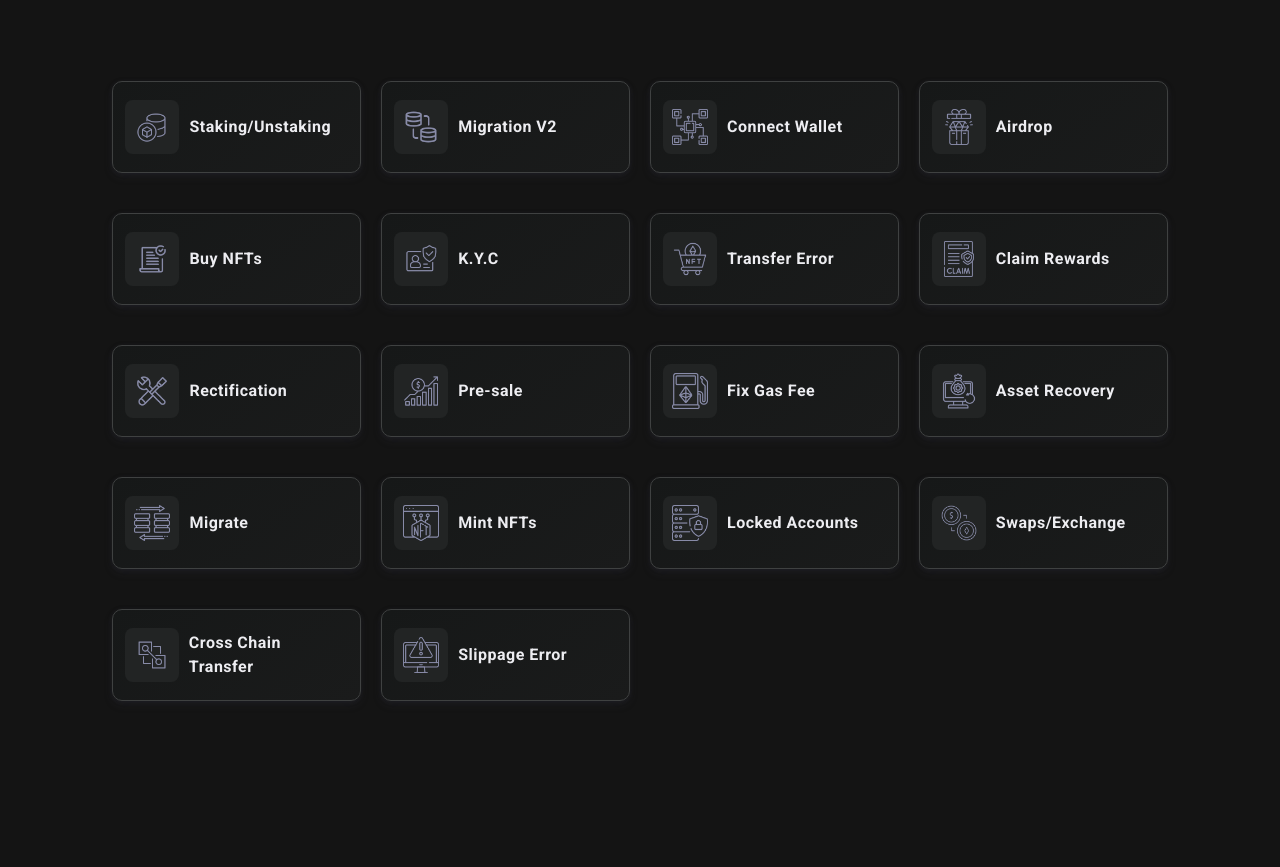
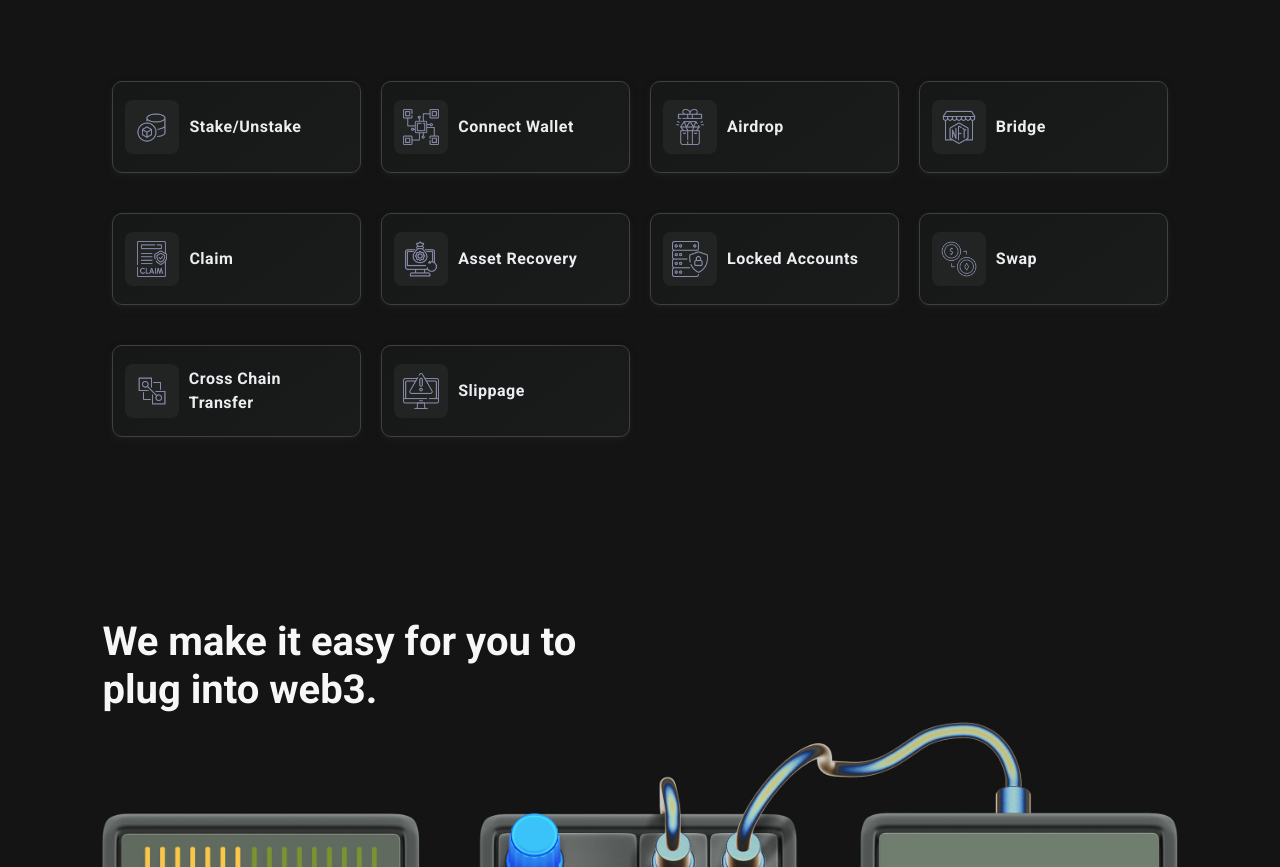
Before and after one commit to thescriptoracle/Dappschain, a plain HTML site: page index.html in a window 1280 px wide. Shown: the part 764-1631 px from the top of the page. Drawn offline with Linux system fonts and the light colour scheme.

Commit message:
Update index.html

```diff
--- a/index.html
+++ b/index.html
@@ -114,24 +114,13 @@
                                         <img src="images/stake.png" alt="" class="img-fluid">
                                     </div>
                                     <div class="box-content">
-                                        <p>Staking/Unstaking</p>
+                                        <p>Stake/Unstake</p>
                                     </div>
                                 </div>
                             </div>
                         </div>
 
-                        <div class="col-lg-3 col-md-4 col-sm-6 col-6">
-                            <div class="validate-box">
-                                <div class="box-container">
-                                    <div class="box-icon">
-                                        <img src="images/data-migration.png" alt="" class="img-fluid">
-                                    </div>
-                                    <div class="box-content">
-                                        <p>Migration V2</p>
-                                    </div>
-                                </div>
-                            </div>
-                        </div>
+
 
                         <div class="col-lg-3 col-md-4 col-sm-6 col-6">
                             <div class="validate-box">
@@ -159,44 +148,22 @@
                             </div>
                         </div>
 
-                        <div class="col-lg-3 col-md-4 col-sm-6 col-6">
+
+
+                     <div class="col-lg-3 col-md-4 col-sm-6 col-6">
                             <div class="validate-box">
                                 <div class="box-container">
                                     <div class="box-icon">
-                                        <img src="images/approved.png" alt="" class="img-fluid">
+                                        <img src="images/marketplace.png" alt="" class="img-fluid">
                                     </div>
                                     <div class="box-content">
-                                        <p>Buy NFTs</p>
+                                        <p>Bridge</p>
                                     </div>
                                 </div>
                             </div>
                         </div>
 
-                        <div class="col-lg-3 col-md-4 col-sm-6 col-6">
-                            <div class="validate-box">
-                                <div class="box-container">
-                                    <div class="box-icon">
-                                        <img src="images/verify.png" alt="" class="img-fluid">
-                                    </div>
-                                    <div class="box-content">
-                                        <p>K.Y.C</p>
-                                    </div>
-                                </div>
-                            </div>
-                        </div>
 
-                        <div class="col-lg-3 col-md-4 col-sm-6 col-6">
-                            <div class="validate-box">
-                                <div class="box-container">
-                                    <div class="box-icon">
-                                        <img src="images/shopping-cart.png" alt="" class="img-fluid">
-                                    </div>
-                                    <div class="box-content">
-                                        <p>Transfer Error</p>
-                                    </div>
-                                </div>
-                            </div>
-                        </div>
                         <div class="col-lg-3 col-md-4 col-sm-6 col-6">
                             <div class="validate-box">
                                 <div class="box-container">
@@ -204,50 +171,12 @@
                                         <img src="images/claim.png" alt="" class="img-fluid">
                                     </div>
                                     <div class="box-content">
-                                        <p>Claim Rewards</p>
+                                        <p>Claim</p>
                                     </div>
                                 </div>
                             </div>
                         </div>
 
-                        <div class="col-lg-3 col-md-4 col-sm-6 col-6">
-                            <div class="validate-box">
-                                <div class="box-container">
-                                    <div class="box-icon">
-                                        <img src="images/security.png" alt="" class="img-fluid">
-                                    </div>
-                                    <div class="box-content">
-                                        <p>Rectification</p>
-                                    </div>
-                                </div>
-                            </div>
-                        </div>
-
-                        <div class="col-lg-3 col-md-4 col-sm-6 col-6">
-                            <div class="validate-box">
-                                <div class="box-container">
-                                    <div class="box-icon">
-                                        <img src="images/growth.png" alt="" class="img-fluid">
-                                    </div>
-                                    <div class="box-content">
-                                        <p>Pre-sale</p>
-                                    </div>
-                                </div>
-                            </div>
-                        </div>
-
-                        <div class="col-lg-3 col-md-4 col-sm-6 col-6">
-                            <div class="validate-box">
-                                <div class="box-container">
-                                    <div class="box-icon">
-                                        <img src="images/gas.png" alt="" class="img-fluid">
-                                    </div>
-                                    <div class="box-content">
-                                        <p>Fix Gas Fee</p>
-                                    </div>
-                                </div>
-                            </div>
-                        </div>
 
                         <div class="col-lg-3 col-md-4 col-sm-6 col-6">
                             <div class="validate-box">
@@ -262,31 +191,6 @@
                             </div>
                         </div>
 
-                        <div class="col-lg-3 col-md-4 col-sm-6 col-6">
-                            <div class="validate-box">
-                                <div class="box-container">
-                                    <div class="box-icon">
-                                        <img src="images/migration.png" alt="" class="img-fluid">
-                                    </div>
-                                    <div class="box-content">
-                                        <p>Migrate</p>
-                                    </div>
-                                </div>
-                            </div>
-                        </div>
-
-                        <div class="col-lg-3 col-md-4 col-sm-6 col-6">
-                            <div class="validate-box">
-                                <div class="box-container">
-                                    <div class="box-icon">
-                                        <img src="images/browser.png" alt="" class="img-fluid">
-                                    </div>
-                                    <div class="box-content">
-                                        <p>Mint NFTs</p>
-                                    </div>
-                                </div>
-                            </div>
-                        </div>
 
                         <div class="col-lg-3 col-md-4 col-sm-6 col-6">
                             <div class="validate-box">
@@ -308,7 +212,7 @@
                                         <img src="images/exchange.png" alt="" class="img-fluid">
                                     </div>
                                     <div class="box-content">
-                                        <p>Swaps/Exchange</p>
+                                        <p>Swap</p>
                                     </div>
                                 </div>
                             </div>
@@ -334,7 +238,7 @@
                                         <img src="images/system.png" alt="" class="img-fluid">
                                     </div>
                                     <div class="box-content">
-                                        <p>Slippage Error</p>
+                                        <p>Slippage</p>
                                     </div>
                                 </div>
                             </div>
```
